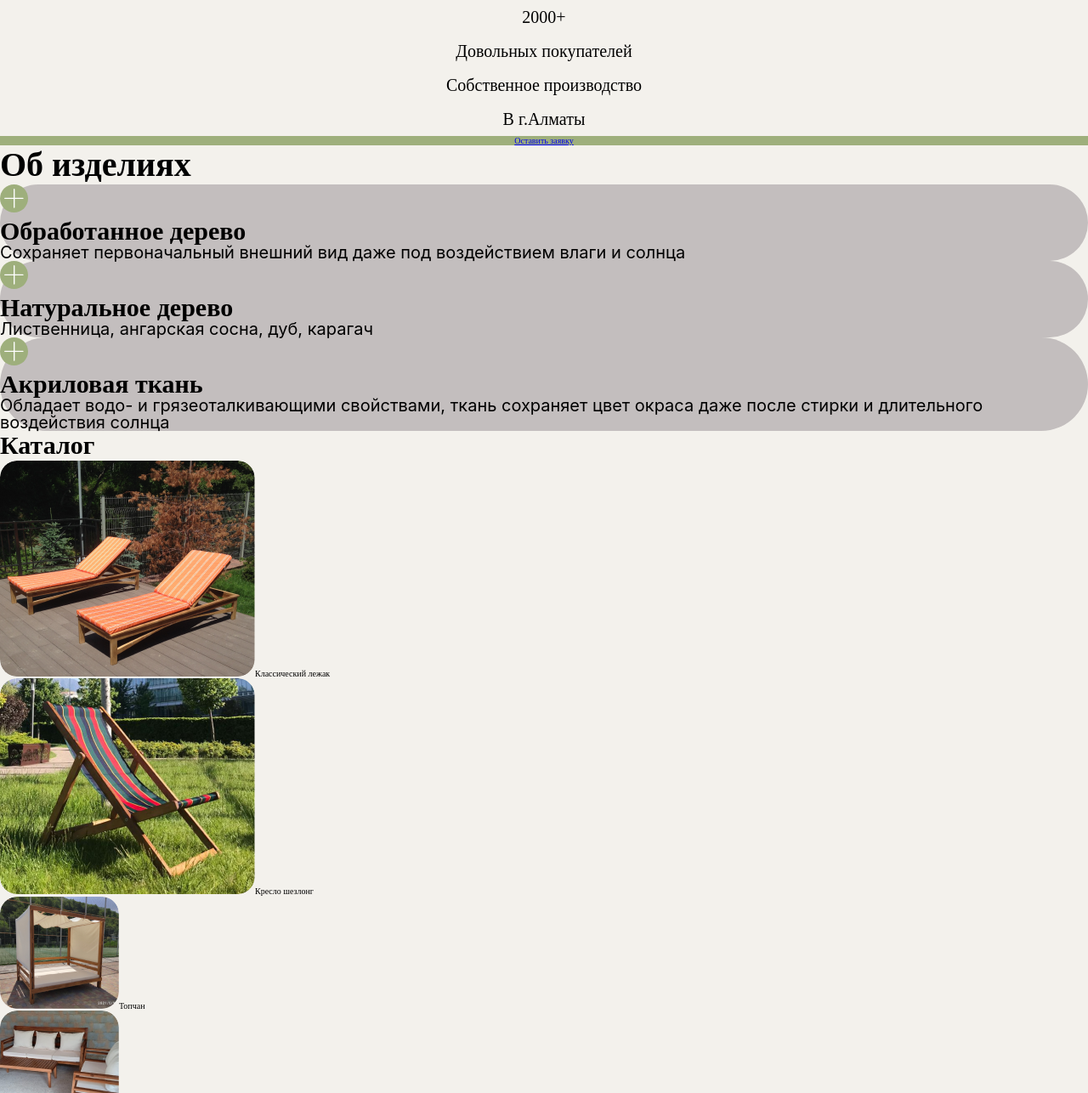
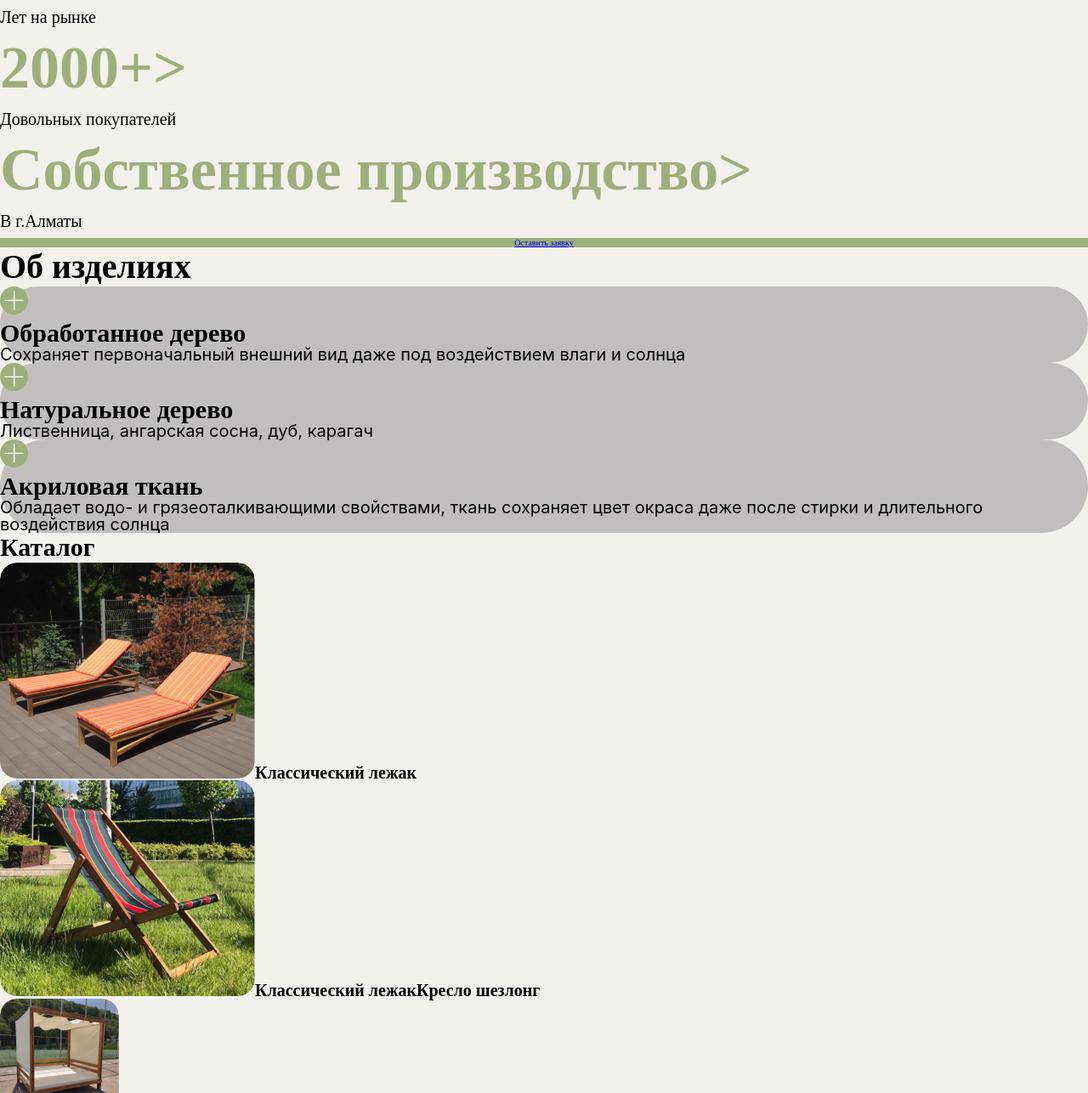
Before and after one commit to alexanderioo/alexander, a plain HTML site: page laba2.html in a window 1280 px wide. Shown: the part 770-2056 px from the top of the page at 85% size. Drawn offline with nearby package versions, Linux system fonts and the light colour scheme.

Commit message:
Коммит

```diff
--- a/css/style.css
+++ b/css/style.css
@@ -32,7 +32,7 @@ html {
     background-color: var(--fourth-color);
 }
 
-.start-page {
+.start-page, .header {
     background-image: url("/img/background1.png");
 }
 .order{
@@ -81,8 +81,16 @@ html {
     border-radius: 4rem;
 }
 
+.about-company_subtitle{
+    color: var(--second-color);
+text-align: center;
+font-family: "Philosopher";
+font-size: 70px;
+font-style: normal;
+font-weight: 700;
+line-height: normal;
+}
 .about-company>ul>li {
-    text-align: center;
     font-size: 2rem;
     line-height: 4rem;
 }
@@ -121,6 +129,13 @@ html {
     display: block;
     text-align: center;
     background-color: #9EAF7C;
+}
+.about-catalog_text{
+font-family: "Philosopher";
+font-size: 2rem;
+font-style: normal;
+font-weight: 700;
+line-height: 70%;
 }
 .order_title{
     color: var(--third-color);
--- a/laba2.html
+++ b/laba2.html
@@ -30,13 +30,13 @@
             <h2 class="about-company_title">О компании</h2>
             <img class="about-company_icon" src="img/6.png" alt="wood">
             <ul>
-                <li>12<p class="about-company_text">Лет на рынке</p>
+                <li><span class="about-company_subtitle">12></span><p class="about-company_text">Лет на рынке</p>
                 </li>
 
-                <li>2000+<p class="about-company_text">Довольных покупателей</p>
+                <li><span class="about-company_subtitle">2000+></span><p class="about-company_text">Довольных покупателей</p>
                 </li>
 
-                <li>Собственное производство<p class="about-company_text">В г.Алматы</p>
+                <li><span class="about-company_subtitle">Собственное производство></span><p class="about-company_text">В г.Алматы</p>
                 </li>
 
             </ul>
@@ -71,25 +71,25 @@
             <h2 class="about-catalog__title">Каталог</h2>
             <ul>
 
-                <li><img class="about-catalog__icon" src="img/Mask group (1).png" alt="leshak">Классический лежак</li>
+                <li><img class="about-catalog__icon" src="img/Mask group (1).png" alt="leshak"><span class="about-catalog_text">Классический лежак</span></li>
 
-                <li><img class="about-catalog__icon" src="img/Mask group (2).png" alt="shezlong">Кресло шезлонг</li>
+                <li><img class="about-catalog__icon" src="img/Mask group (2).png" alt="shezlong"><span class="about-catalog_text">Классический лежакКресло шезлонг</span></li>
 
-                <li><img class="about-catalog__icon" src="img/Mask group (3).png" alt="Topchan">Топчан</li>
+                <li><img class="about-catalog__icon" src="img/Mask group (3).png" alt="Topchan"><span class="about-catalog_text">Топчан</span></li>
 
-                <li><img class="about-catalog__icon" src="img/Mask group (4).png" alt="Complect">Комплект уличной мебели</li>
+                <li><img class="about-catalog__icon" src="img/Mask group (4).png" alt="Complect"><span class="about-catalog_text">Комплект уличной мебели</span></li>
 
-                <li><img class="about-catalog__icon" src="img/Mask group (5).png" alt="Skameyka">Скамейка со спинкой</li>
+                <li><img class="about-catalog__icon" src="img/Mask group (5).png" alt="Skameyka"><span class="about-catalog_text">Скамейка со спинкой</span></li>
 
-                <li><img class="about-catalog__icon" src="img/Mask group (6).png" alt="Stol">Обеденный стол со стульями</li>
+                <li><img class="about-catalog__icon" src="img/Mask group (6).png" alt="Stol"><span class="about-catalog_text">Обеденный стол со стульями</span></li>
 
-                <li><img class="about-catalog__icon" src="img/Mask group (7).png" alt=Stul>Складной стульчик</li>
+                <li><img class="about-catalog__icon" src="img/Mask group (7).png" alt=Stul><span class="about-catalog_text">Складной стульчик</span></li>
 
-                <li> <img class="about-catalog__icon" src="img/Mask group (9).png" alt="Stolik-bar">Столик-бар</li>
+                <li> <img class="about-catalog__icon" src="img/Mask group (9).png" alt="Stolik-bar"><span class="about-catalog_text">Столик-бар</span></li>
 
-                <li><img class="about-catalog__icon" src="img/Mask group.png" alt="Sofaboard">Кофейный столик</li>
+                <li><img class="about-catalog__icon" src="img/Mask group.png" alt="Sofaboard"><span class="about-catalog_text">Кофейный столик</span></li>
 
-                <li> <img class="about-catalog__icon" src="img/Mask group (10).png" alt="Matras">Матрас для лежака</li>
+                <li> <img class="about-catalog__icon" src="img/Mask group (10).png" alt="Matras"><span class="about-catalog_text">Матрас для лежака</span></li>
             </ul>
             <a href="#form">Оставить заявку</a>
         </section>
@@ -198,7 +198,7 @@
     <footer class="footer">
         <p class="footer_text"> Адрес - Москва, Степана Разина 119</p>
         <a href="tel:7 982 658 25 85">телефон</a>
-        <p class="footer_p"> ТОО Консалтинговая Компания</p>
+        <p>ТОО Консалтинговая Компания</p>
         <p > Financial - Tax Analytics</p>
         <p > БИН 181 040 010 133</p>
         <p > Юридический адрес: г.Астана, пр. Мангілік Ел,19, к 304</p>
```
